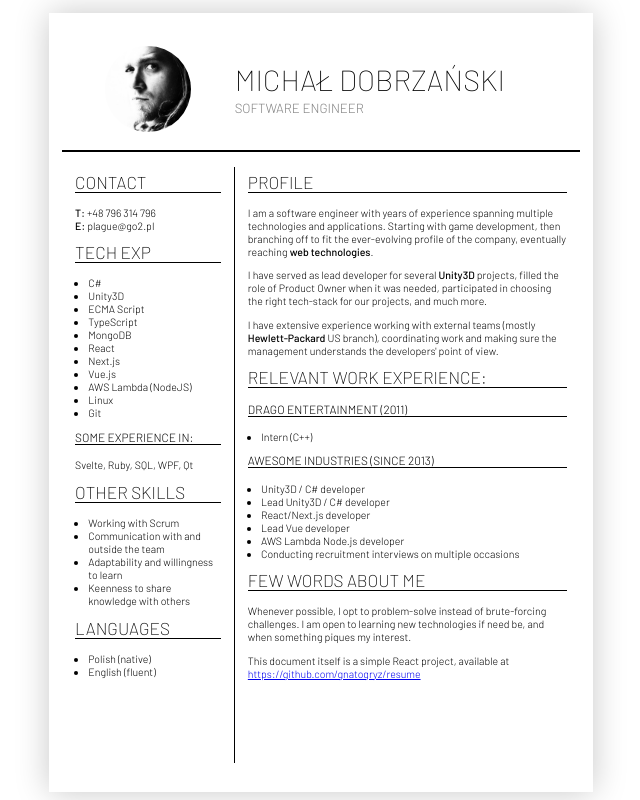
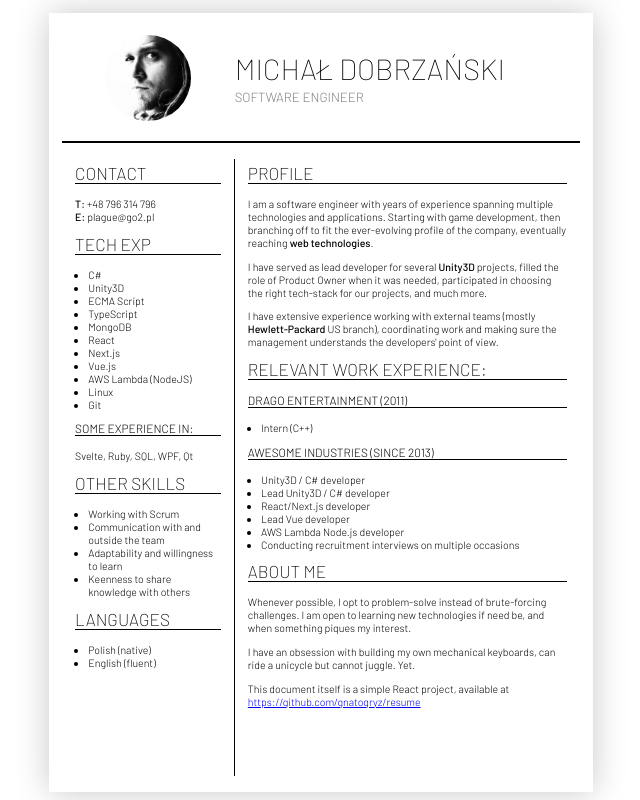
Before and after one commit to gnatogryz/resume, a React (Create React App) app: page / in a window 1280 px wide. Shown: the whole page, without its empty margins (319-959 px from the left). Built offline with nearby package versions, Linux system fonts and the light colour scheme.

Commit message:
"about me" section

```diff
--- a/public/main.md
+++ b/public/main.md
@@ -20,8 +20,10 @@ coordinating work and making sure the management understands the developers' poi
 - AWS Lambda Node.js developer
 - Conducting recruitment interviews on multiple occasions
 
-# Few words about me
+# About me
 Whenever possible, I opt to problem-solve instead of brute-forcing challenges.
 I am open to learning new technologies if need be, and when something piques my interest.
 
+I have an obsession with building my own mechanical keyboards, can ride a unicycle but cannot juggle. Yet.
+
 This document itself is a simple React project, available at [https://github.com/gnatogryz/resume](https://github.com/gnatogryz/resume)
--- a/src/Resume.scss
+++ b/src/Resume.scss
@@ -29,7 +29,7 @@
 		box-shadow: #c8c8c8 0em 0em 3em;
 
 		margin: 1rem 0;
-		padding: 1rem;
+		padding: 0 1rem;
 		box-sizing: border-box;
 
 		@media only screen and (max-width: 768px) {
```
